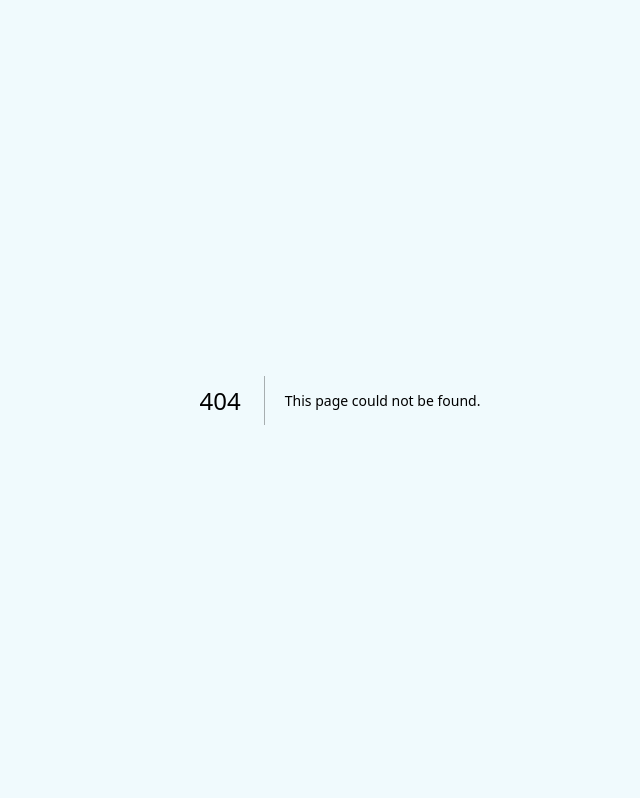
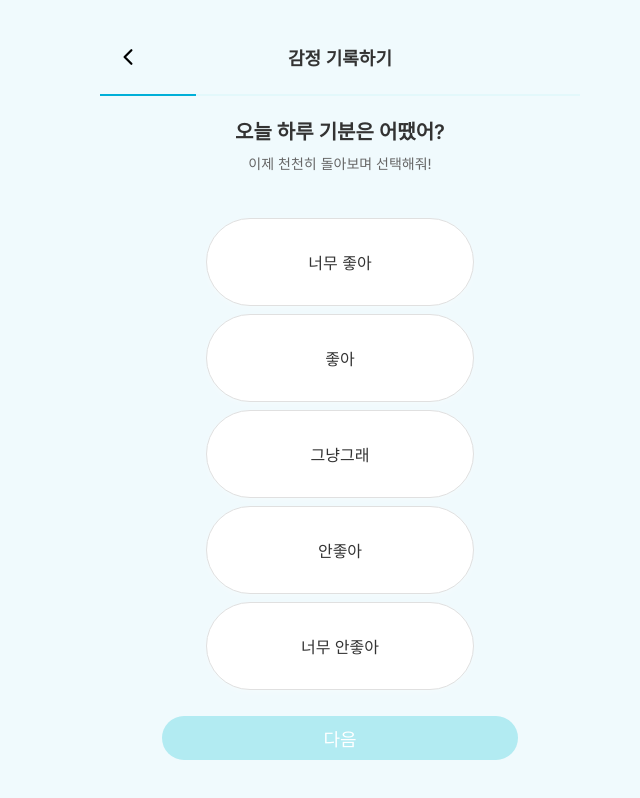
Before and after one commit to MIL-LO/ollim-web, a Next.js app: page /record in a window 1280 px wide. Before the commit this address had no page. Shown: the whole page, without its empty margins (300-940 px from the left). Built offline with nearby package versions, Linux system fonts and the light colour scheme; a web font is replaced by a local one.

Commit message:
design : 감정 선택 페이지

```diff
--- /dev/null
+++ b/src/app/record/page.tsx
@@ -0,0 +1,144 @@
+'use client';
+
+import React, { useState, useEffect } from 'react';
+import { useRouter } from 'next/navigation';
+import { useRecoilState } from 'recoil';
+import Image from 'next/image';
+import { IoChevronBack } from 'react-icons/io5';
+import { emotionRecordState } from '@/atoms/recordAtoms';
+import {
+  PageContainer,
+  HeaderContainer,
+  BackButton,
+  Title,
+  ProgressBarWrapper,
+  ProgressBar,
+  ContentContainer,
+  Header,
+  Subtitle,
+  FormSection,
+  Label,
+  EmotionButtonsContainer,
+  EmotionButton,
+  ButtonText,
+  ButtonContent,
+  ImageWrapper,
+  ButtonContainer,
+} from './styles';
+import { Button } from '@/components/common';
+
+// 이미지 파일명 맵핑
+const moodImageMap = {
+  very_happy: 'verygood',
+  happy: 'good',
+  neutral: 'soso',
+  sad: 'bad',
+  very_sad: 'toobad',
+};
+
+const emotionOptions = [
+  { id: 'very_happy', label: '너무 좋아' },
+  { id: 'happy', label: '좋아' },
+  { id: 'neutral', label: '그냥그래' },
+  { id: 'sad', label: '안좋아' },
+  { id: 'very_sad', label: '너무 안좋아' },
+];
+
+export default function RecordEmotionPage() {
+  const router = useRouter();
+  const [recordData, setRecordData] = useRecoilState(emotionRecordState);
+  const [selectedEmotion, setSelectedEmotion] = useState<string | null>(recordData.emotion);
+
+  // 컴포넌트 마운트 시 현재 단계 업데이트
+  useEffect(() => {
+    setRecordData((prev) => ({
+      ...prev,
+      currentStep: 1,
+    }));
+  }, [setRecordData]);
+
+  const handleBack = () => {
+    router.back();
+  };
+
+  const handleEmotionSelect = (emotionId: string) => {
+    setSelectedEmotion(emotionId);
+  };
+
+  const handleNext = () => {
+    if (selectedEmotion) {
+      // Recoil 상태 업데이트
+      setRecordData((prev) => ({
+        ...prev,
+        emotion: selectedEmotion,
+      }));
+
+      // 다음 단계로 이동
+      router.push('/record/detail');
+    }
+  };
+
+  return (
+    <PageContainer>
+      <HeaderContainer>
+        <BackButton onClick={handleBack}>
+          <IoChevronBack size={24} />
+        </BackButton>
+        <Title>감정 기록하기</Title>
+      </HeaderContainer>
+
+      <ProgressBarWrapper>
+        <ProgressBar progress={20} />
+      </ProgressBarWrapper>
+
+      <ContentContainer>
+        <Header>
+          <Subtitle>오늘 하루 기분은 어땠어?</Subtitle>
+          <Label>이제 천천히 돌아보며 선택해줘!</Label>
+        </Header>
+
+        <FormSection>
+          <EmotionButtonsContainer>
+            {emotionOptions.map((emotion) => (
+              <EmotionButton
+                key={emotion.id}
+                selected={selectedEmotion === emotion.id}
+                onClick={() => handleEmotionSelect(emotion.id)}
+                emotionId={emotion.id}
+              >
+                <ButtonContent>
+                  {selectedEmotion === emotion.id && (
+                    <ImageWrapper>
+                      <Image
+                        src={`/images/${moodImageMap[emotion.id]}.png`}
+                        alt={emotion.label}
+                        width={48}
+                        height={48}
+                      />
+                    </ImageWrapper>
+                  )}
+                  <ButtonText selected={selectedEmotion === emotion.id} emotionId={emotion.id}>
+                    {emotion.label}
+                  </ButtonText>
+                </ButtonContent>
+              </EmotionButton>
+            ))}
+          </EmotionButtonsContainer>
+        </FormSection>
+      </ContentContainer>
+
+      <ButtonContainer>
+        <Button
+          variant="primary"
+          size="large"
+          fullWidth={false}
+          onClick={handleNext}
+          disabled={!selectedEmotion}
+          style={{ width: '356px', height: '44px' }}
+        >
+          다음
+        </Button>
+      </ButtonContainer>
+    </PageContainer>
+  );
+}
--- /dev/null
+++ b/src/app/record/styles.ts
@@ -0,0 +1,207 @@
+import styled from 'styled-components';
+import Image from 'next/image';
+
+// 색상 맵핑
+const moodColorMap = {
+  very_happy: '#F0FAFD',
+  happy: '#D2F6FF',
+  neutral: '#00AFD8',
+  sad: '#198ABB',
+  very_sad: '#254A7E',
+};
+
+// 이 부분은 기존 코드 유지...
+export const PageContainer = styled.div`
+  display: flex;
+  flex-direction: column;
+  min-height: 100vh;
+  padding: 0;
+  background-color: transparent;
+  position: relative;
+  max-width: 480px;
+  margin: 0 auto;
+`;
+
+export const HeaderContainer = styled.div`
+  display: flex;
+  align-items: center;
+  justify-content: center;
+  width: 100%;
+  padding: 24px 0;
+  position: relative;
+  margin-top: 20px;
+`;
+
+export const BackButton = styled.button`
+  position: absolute;
+  left: 16px;
+  background: none;
+  border: none;
+  cursor: pointer;
+  display: flex;
+  align-items: center;
+  justify-content: center;
+`;
+
+export const Title = styled.h1`
+  font-size: 18px;
+  font-weight: 600;
+  color: #333;
+  text-align: center;
+`;
+
+export const ProgressBarWrapper = styled.div`
+  display: flex;
+  justify-content: center;
+  width: 100%;
+  padding: 0;
+`;
+
+export const ProgressBar = styled.div<{ progress: number }>`
+  width: 100%;
+  height: 2px;
+  background-color: #e3f8fb;
+  position: relative;
+
+  &::before {
+    content: '';
+    display: block;
+    width: ${(props) => props.progress}%;
+    height: 100%;
+    background-color: #00afd8;
+  }
+`;
+
+export const ContentContainer = styled.div`
+  flex: 1;
+  display: flex;
+  flex-direction: column;
+  padding: 24px;
+  padding-top: 20px;
+  padding-bottom: 100px;
+`;
+
+export const Header = styled.div`
+  margin-bottom: 25px;
+  text-align: center;
+`;
+
+export const Subtitle = styled.h2`
+  font-size: 20px;
+  font-weight: 600;
+  color: #333;
+  margin-bottom: 8px;
+  text-align: center;
+`;
+
+export const FormSection = styled.div`
+  margin-top: -10px;
+  width: 100%;
+`;
+
+export const Label = styled.p`
+  display: block;
+  font-size: 14px;
+  font-weight: 400;
+  color: #666;
+  margin-bottom: 30px;
+  text-align: center;
+`;
+
+export const EmotionButtonsContainer = styled.div`
+  display: flex;
+  flex-direction: column;
+  gap: 8px;
+  width: 100%;
+  align-items: center;
+`;
+
+export const ImageWrapper = styled.div`
+  margin-right: 16px; // 마진을 16px로 증가
+  display: flex;
+  align-items: center;
+`;
+
+export const ButtonContent = styled.div`
+  display: flex;
+  align-items: center;
+  justify-content: center;
+`;
+
+export const EmotionButton = styled.button<{ selected: boolean; emotionId?: string }>`
+  width: 268px;
+  height: 88px;
+  display: flex;
+  justify-content: center;
+  align-items: center;
+  background-color: ${(props) => {
+    if (props.selected && props.emotionId) {
+      return moodColorMap[props.emotionId];
+    }
+    return props.selected ? '#F0FAFD' : 'white';
+  }};
+  color: ${(props) => {
+    if (props.selected && props.emotionId) {
+      if (
+        props.emotionId === 'neutral' ||
+        props.emotionId === 'sad' ||
+        props.emotionId === 'very_sad'
+      ) {
+        return 'white';
+      }
+      return '#00AFD8';
+    }
+    return '#333';
+  }};
+  border: 1px solid ${(props) => (props.selected ? '#00AFD8' : '#E0E0E0')};
+  border-radius: 100px;
+  font-size: 16px;
+  font-weight: ${(props) => (props.selected ? '600' : '500')};
+  cursor: pointer;
+  transition: all 0.2s ease;
+  /* 그림자 색상 적용 */
+  box-shadow: 0 2px 6px ${(props) => (props.selected ? '#00AFD81A' : '#FFFFFF4D')};
+
+  &:hover {
+    border-color: ${(props) => (props.selected ? '#00AFD8' : '#BDBDBD')};
+  }
+`;
+
+export const ButtonText = styled.span<{ selected?: boolean; emotionId?: string }>`
+  font-size: 16px;
+  font-weight: ${(props) => (props.selected ? '600' : '500')};
+  color: ${(props) => {
+    if (props.selected) {
+      if (
+        props.emotionId === 'neutral' ||
+        props.emotionId === 'sad' ||
+        props.emotionId === 'very_sad'
+      ) {
+        return 'white'; // 어두운 배경색일 때는 흰색 텍스트
+      }
+      return '#00AFD8'; // 밝은 배경색일 때는 파란색 텍스트
+    }
+    return '#333';
+  }};
+`;
+
+export const ButtonContainer = styled.div`
+  display: flex;
+  justify-content: center;
+  padding: 16px 24px 40px 24px;
+  background-color: #f0fafd;
+  position: fixed;
+  bottom: 0;
+  left: 0;
+  right: 0;
+  width: 100%;
+  max-width: 480px;
+  margin: 0 auto;
+  z-index: 5;
+
+  /* Button 컴포넌트에 적용될 스타일 */
+  button {
+    width: 356px !important;
+    height: 44px !important;
+  }
+`;
--- /dev/null
+++ b/src/atoms/recordAtoms.ts
@@ -0,0 +1,18 @@
+import { atom } from 'recoil';
+
+export interface EmotionRecordState {
+  currentStep: number;
+  emotion: string | null;
+  details: string[];
+  date: string;
+}
+
+export const emotionRecordState = atom<EmotionRecordState>({
+  key: 'emotionRecordState',
+  default: {
+    currentStep: 1,
+    emotion: null,
+    details: [],
+    date: new Date().toISOString().split('T')[0],
+  },
+});
```
